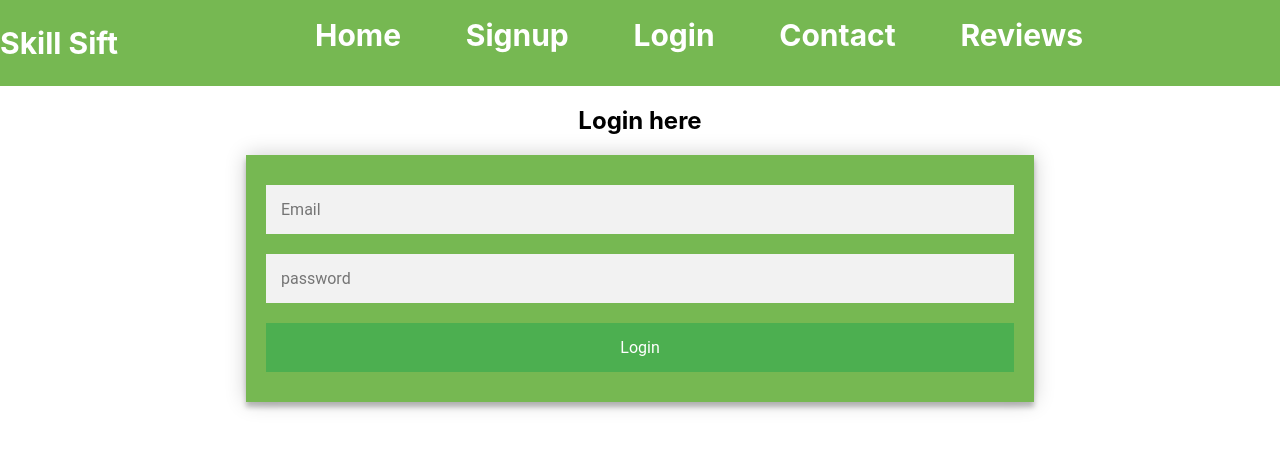
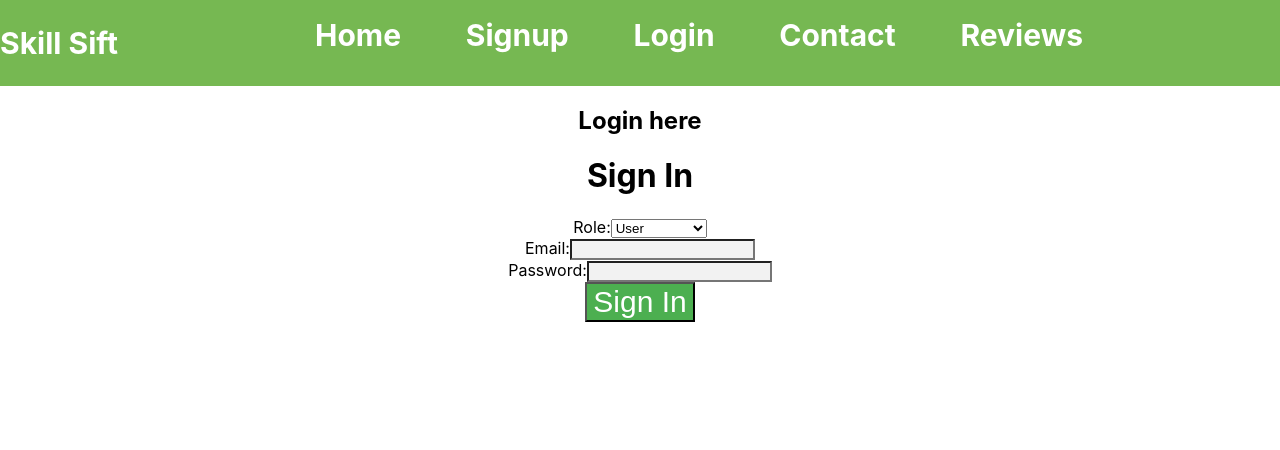
Before and after one commit to taptapclicky/SkillSift, a React (Create React App) app in the folder skill-sift/client/: page /sign-in in a window 1280 px wide. Shown: the top 450 px of the page. Built offline with nearby package versions, Linux system fonts and the light colour scheme.

Commit message:
add drop down menu for the sign in and sign up form and adjust the file

```diff
--- a/skill-sift/client/src/Components/SignInForm.js
+++ b/skill-sift/client/src/Components/SignInForm.js
@@ -1,80 +1,43 @@
-import "../styles/signup.css";
-import React, { useState } from "react";
+import React, { useState } from 'react';
 
-export default function SignInForm() {
-  const [values, setValues] = useState({
-    email: "",
-    password: "",
-  });
+const SigninForm = () => {
+    const [role, setRole] = useState("user"); // Default to "user"
+    const [email, setEmail] = useState("");
+    const [password, setPassword] = useState("");
 
-  const handleInputChange = (event) => {
-    /* event.persist(); NO LONGER USED IN v.17*/
+    const handleSubmit = (event) => {
         event.preventDefault();
 
-    const { name, value } = event.target;
-    setValues((values) => ({
-      ...values,
-      [name]: value,
-    }));
-  };
-
-  const [submitted, setSubmitted] = useState(false);
-  const [valid, setValid] = useState(false);
-
-  const handleSubmit = (e) => {
-    e.preventDefault();
-    if (values.email && valid.password) {
-      setValid(true);
-    }
-    setSubmitted(true);
+        setEmail("");
+        setPassword("");
     };
 
     return (
-    <div className="form-container">
-      <form className="login-form" onSubmit={handleSubmit}>
-        {submitted && valid && (
-          <div className="success-message">
-            <h3>
-              {" "}
-              Welcome {values.firstName} {values.lastName}{" "}
-            </h3>
-            <div> Your Login was successful! </div>
-          </div>
-        )}
-
-        {!valid && (
-          <input
-            class="form-field"
-            type="email"
-            placeholder="Email"
-            name="email"
-            value={values.email}
-            onChange={handleInputChange}
-          />
-        )}
-        {submitted && !values.email && (
-          <span id="email-error">Please enter an email address</span>
-        )}
-        {!valid && (
-          <input
-            class="form-field"
-            type="password"
-            placeholder="password"
-            name="password"
-            value={values.password}
-            onChange={handleInputChange}
-
-          />
-        )}
-        {submitted && !values.password && (
-          <span id="password-error">Please enter an password address</span>
-        )}
-        {!valid && (
-          <button class="form-field" type="submit">
-            Login
-          </button>
-        )}
+        <div>
+            <h1>Sign In</h1>
+            <form onSubmit={handleSubmit}>
+                <label>
+                    Role:
+                    <select value={role} onChange={e => setRole(e.target.value)}>
+                        <option value="user">User</option>
+                        <option value="professional">Professional</option>
+                    </select>
+                </label>
+                <br />
+                <label>
+                    Email:
+                    <input type="email" value={email} onChange={e => setEmail(e.target.value)} required />
+                </label>
+                <br />
+                <label>
+                    Password:
+                    <input type="password" value={password} onChange={e => setPassword(e.target.value)} required />
+                </label>
+                <br />
+                <button type="submit">Sign In</button>
             </form>
         </div>
     );
 }
+
+export default SigninForm;
--- a/skill-sift/client/src/Components/SignUpForm.js
+++ b/skill-sift/client/src/Components/SignUpForm.js
@@ -7,15 +7,15 @@ export default function SignUpForm() {
     lastName: "",
     email: "",
     password: "",
+    role: "user" // default to "user"
   });
 
   const handleInputChange = (event) => {
-    /* event.persist(); NO LONGER USED IN v.17*/
     event.preventDefault();
 
     const { name, value } = event.target;
-    setValues((values) => ({
-      ...values,
+    setValues((prevValues) => ({
+      ...prevValues,
       [name]: value,
     }));
   };
@@ -25,7 +25,7 @@ export default function SignUpForm() {
 
   const handleSubmit = (e) => {
     e.preventDefault();
-    if (values.firstName && values.lastName && values.email && valid.password) {
+    if (values.firstName && values.lastName && values.email && values.password) {
       setValid(true);
     }
     setSubmitted(true);
@@ -37,15 +37,27 @@ export default function SignUpForm() {
         {submitted && valid && (
           <div className="success-message">
             <h3>
-              {" "}
-              Welcome {values.firstName} {values.lastName}{" "}
+              Welcome {values.firstName} {values.lastName}
             </h3>
-            <div> Your registration was successful! </div>
+            <div>Your registration as a {values.role} was successful!</div>
           </div>
         )}
+
+        {!valid && (
+          <select
+            className="form-field"
+            name="role"
+            value={values.role}
+            onChange={handleInputChange}
+          >
+            <option value="user">User</option>
+            <option value="professional">Professional</option>
+          </select>
+        )}
+
         {!valid && (
           <input
-            class="form-field"
+            className="form-field"
             type="text"
             placeholder="First Name"
             name="firstName"
@@ -56,9 +68,10 @@ export default function SignUpForm() {
         {submitted && !values.firstName && (
           <span id="first-name-error">Please enter a first name</span>
         )}
+
         {!valid && (
           <input
-            class="form-field"
+            className="form-field"
             type="text"
             placeholder="Last Name"
             name="lastName"
@@ -69,9 +82,10 @@ export default function SignUpForm() {
         {submitted && !values.lastName && (
           <span id="last-name-error">Please enter a last name</span>
         )}
+
         {!valid && (
           <input
-            class="form-field"
+            className="form-field"
             type="email"
             placeholder="Email"
             name="email"
@@ -82,21 +96,23 @@ export default function SignUpForm() {
         {submitted && !values.email && (
           <span id="email-error">Please enter an email address</span>
         )}
+
         {!valid && (
           <input
-            class="form-field"
+            className="form-field"
             type="password"
-            placeholder="password"
+            placeholder="Password"
             name="password"
             value={values.password}
             onChange={handleInputChange}
           />
         )}
         {submitted && !values.password && (
-          <span id="password-error">Please enter an password address</span>
+          <span id="password-error">Please enter a password</span>
         )}
+
         {!valid && (
-          <button class="form-field" type="submit">
+          <button className="form-field" type="submit">
             Register
           </button>
         )}
```
Lines whose indentation alone changed are shown as unchanged.
